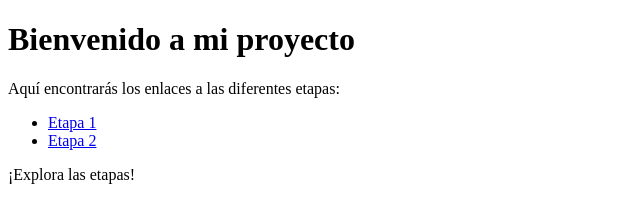
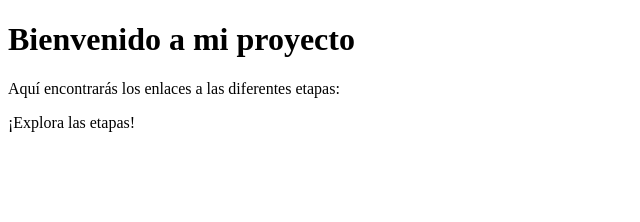
Before and after one commit to jmrodev/web1, a plain HTML site: page index.html in a window 1280 px wide. Shown: the whole page, without its empty margins (0-640 px from the left). Drawn offline with Linux system fonts and the light colour scheme.

Commit message:
limpio index

```diff
--- a/index.html
+++ b/index.html
@@ -9,10 +9,6 @@
     <h1>Bienvenido a mi proyecto</h1>
     <p>Aquí encontrarás los enlaces a las diferentes etapas:</p>
 
-    <ul>
-    <li><a href="./etapa_1/index.html">Etapa 1</a></li>
-    <li><a href="./etapa_2/index.html">Etapa 2</a></li>
-</ul>
 
     <p>¡Explora las etapas!</p>
 </body>
```
